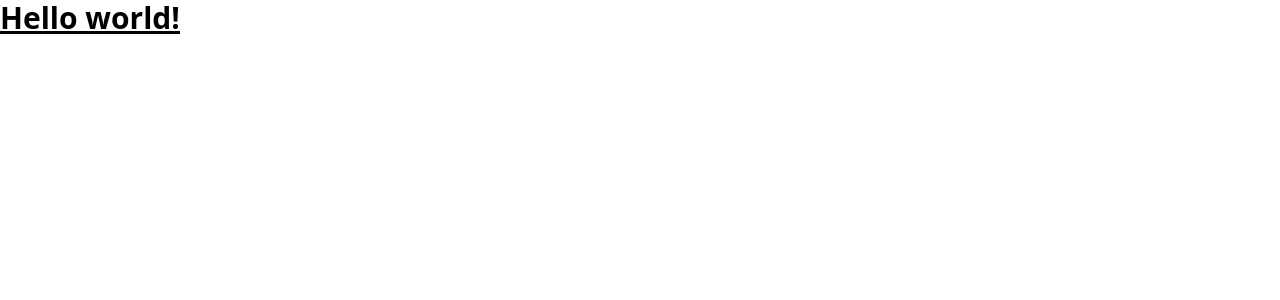
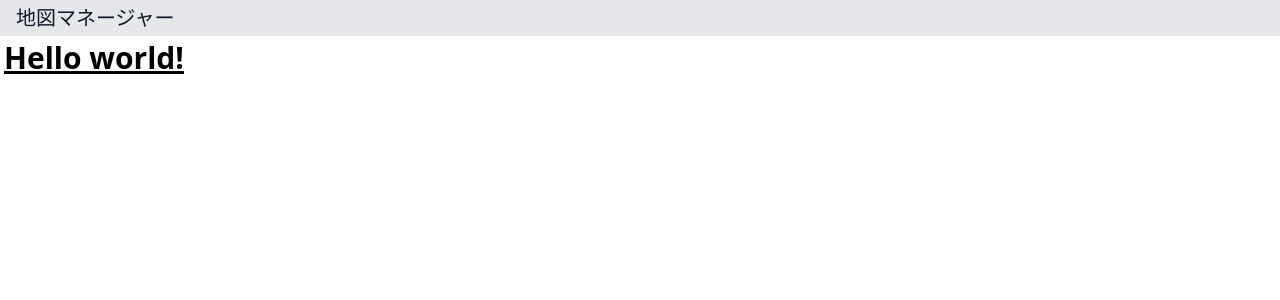
Before and after one commit to ItIsSunny385/chizu-manager, a Next.js app: page / in a window 1280 px wide. Shown: the top 300 px of the page. Built offline with nearby package versions, Linux system fonts and the light colour scheme.

Commit message:
ヘッダーを作成

```diff
--- a/pages/_app.tsx
+++ b/pages/_app.tsx
@@ -1,8 +1,23 @@
-import '../styles/globals.css'
-import type { AppProps } from 'next/app'
+import "../styles/globals.css";
+import type { AppProps } from "next/app";
 
 function MyApp({ Component, pageProps }: AppProps) {
-  return <Component {...pageProps} />
+  return (
+    <>
+      <header className="text-gray-600 body-font bg-gray-200">
+        <div className="container mx-auto flex flex-wrap p-1 flex-col md:flex-row items-center">
+          <a className="flex title-font font-medium items-center text-gray-900">
+            <span className="ml-3 text-xl">地図マネージャー</span>
+          </a>
+        </div>
+      </header>
+      <main className="body-font">
+        <div className="container p-1">
+          <Component {...pageProps} />
+        </div>
+      </main>
+    </>
+  );
 }
 
-export default MyApp
+export default MyApp;
```
